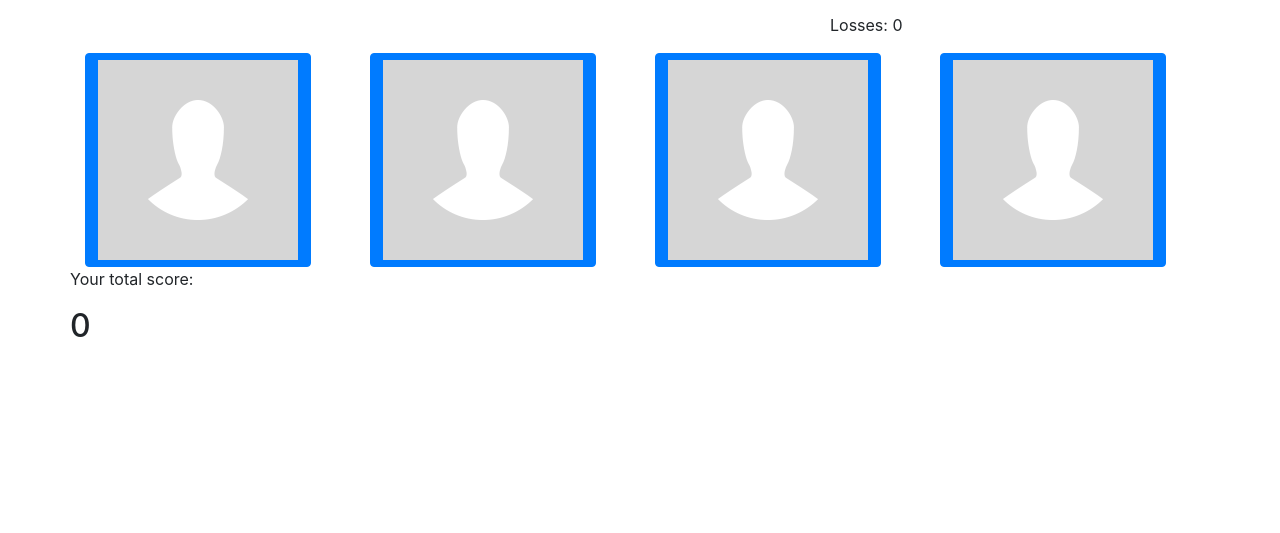
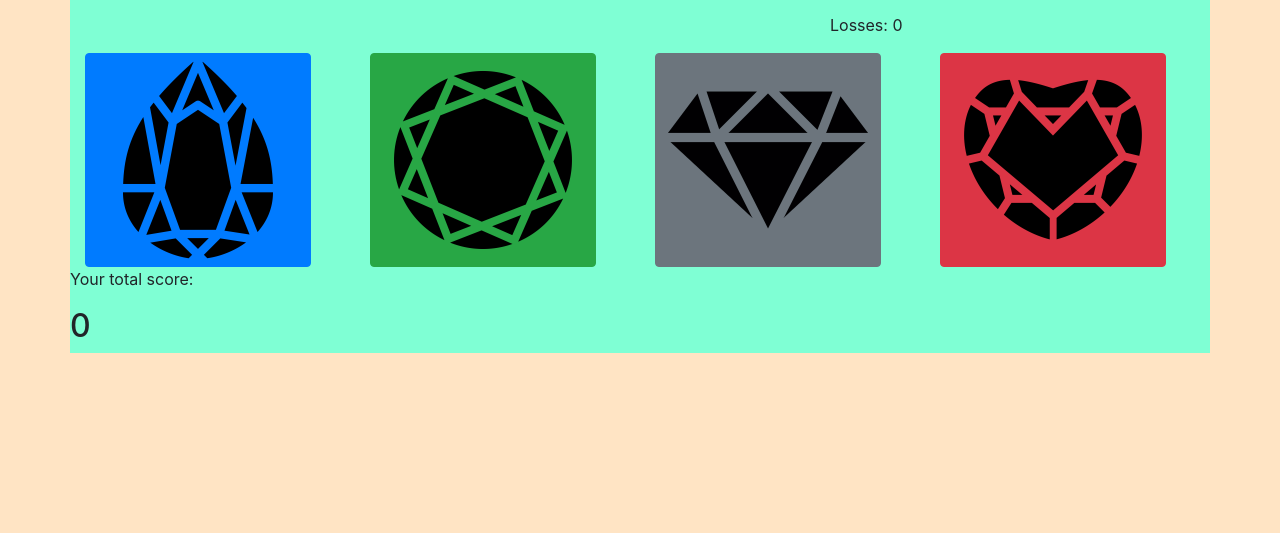
Before and after one commit to Ennykay7/unit-4-game, a plain HTML site: page index.html in a window 1280 px wide. Shown: the part 267-800 px from the top of the page. Drawn offline with nearby package versions, Linux system fonts and the light colour scheme.

Commit message:
finished

```diff
--- a/assests/css/style.css
+++ b/assests/css/style.css
@@ -0,0 +1,7 @@
+body{
+    background-color: bisque;
+}
+
+.row{
+    background-color: aquamarine;
+}
--- a/index.html
+++ b/index.html
@@ -47,16 +47,16 @@
         </div>
         <div class="row">
             <div class="col-3">
-                <button id="cry1" class="btn btn-primary" value="1"><img src="assests/images/avatar-200x200.png"></button>
+                <button id="cry1" class="btn btn-primary" value="1"><img src="assests/images/gem1-200x200.png"></button>
             </div>
             <div class="col-3">
-                <button id="cry2" class="btn btn-primary" value="2"><img src="assests/images/avatar-200x200.png"></button>
+                <button id="cry2" class="btn btn-success" value="2"><img src="assests/images/gem2-200x200.png"></button>
             </div>
             <div class="col-3">
-                <button id="cry3" class="btn btn-primary" value="3"><img src="assests/images/avatar-200x200.png"></button>
+                <button id="cry3" class="btn btn-secondary" value="3"><img src="assests/images/gem3-200x200.png"></button>
             </div>
             <div class="col-3">
-                <button id="cry4" class="btn btn-primary" value="4"><img src="assests/images/avatar-200x200.png"></button>
+                <button id="cry4" class="btn btn-danger" value="4"><img src="assests/images/gem4-200x200.png"></button>
             </div>
         </div>
         <div class="row">
```
Also changed, not shown: assests/images/gem1-200x200.png (added), assests/images/gem2-200x200.png (added), assests/images/gem3-200x200.png (added), assests/images/gem4-200x200.png (added).
